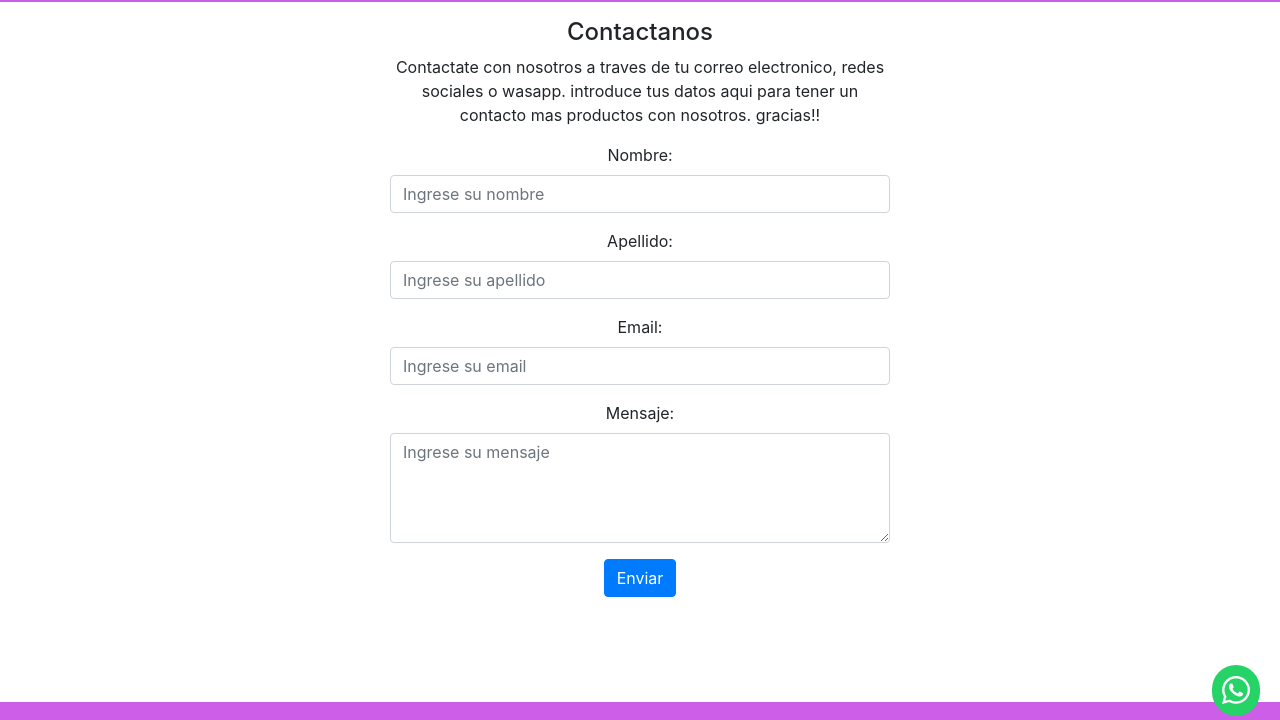
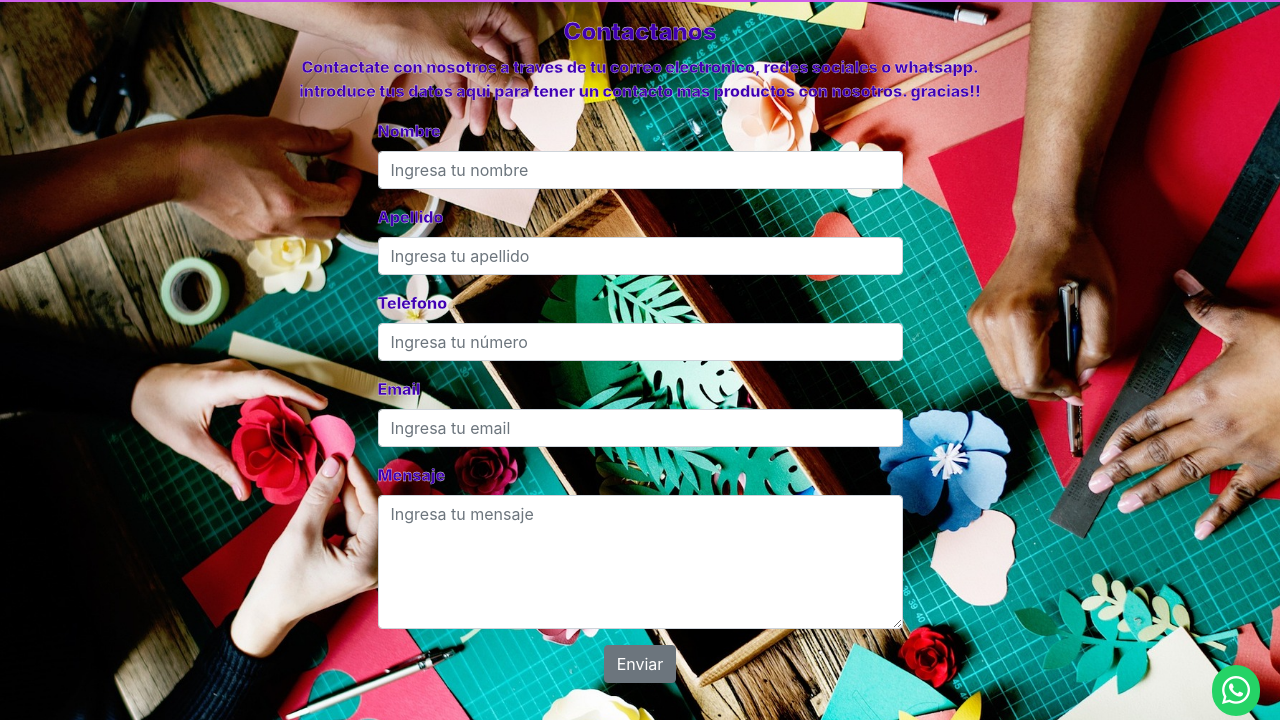
Before and after one commit to Marcosfidelangeli13/estilo-lucre, a plain HTML site: page pages/contacto.html in a window 1280 px wide. Shown: the part 54-774 px from the top of the page. Drawn offline with nearby package versions, Linux system fonts and the light colour scheme.

Commit message:
estilolucre4.0

```diff
--- a/estilos.scss
+++ b/estilos.scss
@@ -6,6 +6,10 @@
     box-sizing: border-box;
 }
 
+/* fuente */
+
+@import url('https://fonts.googleapis.com/css2?family=Montserrat:wght@600&display=swap');
+
 /* navbar */
 
 .navbar {
@@ -13,6 +17,7 @@
 
     a {
         color: black !important;
+        font-family: 'Montserrat', sans-serif;
     }
 }
 
@@ -41,10 +46,14 @@
 
 /* pagina contacto.html */
 
-.container-contacto {
-    height: 700px;
-    width: 500px;
-    background-color: white;
+#img-contacto {
+    background-image: url(/img/fondo-contacto.jpg);
+    background-size: cover;
+}
+
+.borde-letras {
+    font-weight: 800;
+    -webkit-text-stroke: 0.3px white;
 }
 
 /* modificacion sistema cards */
@@ -54,6 +63,7 @@
 
     &:hover {
         transform: scale(0.9);
+        transition: 0.6s;
     }
 }
 
@@ -70,6 +80,10 @@ footer {
     i {
         padding: 20px;
         margin-bottom: 20px;
+
+        &:hover {
+            color: white !important;
+        }
     }
 }
 
--- a/pages/contacto.html
+++ b/pages/contacto.html
@@ -3,8 +3,10 @@
 <head>
     <meta charset="UTF-8">
     <meta name="viewport" content="width=device-width, initial-scale=1.0">
-    <meta name="description" content="en esta seccion podras contactarnos ya sea para enviarnos fotos tus creaiones, venderlas, comprlas o conocer otros artistas">
-    <meta name="keywords" content="Contactate, correo, electronico, redes, datos, sociales, inicio, Nombre, metodos, wasapp">
+    <meta name="description"
+        content="en esta seccion podras contactarnos ya sea para enviarnos fotos tus creaiones, venderlas, comprlas o conocer otros artistas">
+    <meta name="keywords"
+        content="Contactate, correo, electronico, redes, datos, sociales, inicio, Nombre, metodos, wasapp">
     <title>Estilo Lucre</title>
     <link rel="icon" href="../img/logo.png">
     <!-- boostrap css -->
@@ -16,7 +18,7 @@
         crossorigin="anonymous" referrerpolicy="no-referrer" />
     <link rel="stylesheet" href="../estilos.css">
 </head>
-<body class="d-flex flex-column min-vh-100">
+<body class="d-flex flex-column min-vh-100" id="img-contacto">
     <!-- navbar -->
     <nav class="navbar navbar-expand-md navbar-dark">
         <a class="navbar-brand" href="../index.html">ESTILO LUCRE</a>
@@ -47,33 +49,43 @@
         </div>
     </nav>
     <!-- contenedor contacto -->
-    <div class="container-fluid d-flex justify-content-center vh-50">
-        <div class="text-center">
-            <div class="container-contacto">
-                <h4 class="pt-3">Contactanos</h4>
-                <p>
-                    Contactate con nosotros a traves de tu correo electronico, redes sociales o wasapp. introduce tus datos aqui para tener un contacto mas productos con nosotros. gracias!!
+    <div class="container">
+        <div class="container-fluid text-center">
+            <h4 class="pt-3 borde-letras" style="color: #4100B3;">Contactanos</h4>
+            <p class="borde-letras" style="color: #4100B3;">
+                Contactate con nosotros a traves de tu correo electronico, redes sociales o whatsapp. <br>introduce tus datos aqui para tener un contacto mas productos con nosotros. gracias!!
             </p>
+        </div>
+        <div class="container">
+            <div class="row justify-content-center">
+                <div class="col-md-6">
                     <form>
-                    <div class="form-group">
-                        <label for="nombre">Nombre:</label>
-                        <input type="text" class="form-control" id="nombre" placeholder="Ingrese su nombre">
+                        <div class="mb-3">
+                            <label for="nombre" class="form-label borde-letras" style="color: #4100B3;">Nombre</label>
+                            <input type="text" class="form-control" id="nombre" placeholder="Ingresa tu nombre">
                         </div>
-                    <div class="form-group">
-                        <label for="apellido">Apellido:</label>
-                        <input type="text" class="form-control" id="apellido" placeholder="Ingrese su apellido">
+                        <div class="mb-3">
+                            <label for="apellido" class="form-label borde-letras" style="color: #4100B3;">Apellido</label>
+                            <input type="text" class="form-control" id="apellido" placeholder="Ingresa tu apellido">
                         </div>
-                    <div class="form-group">
-                        <label for="email">Email:</label>
-                        <input type="email" class="form-control" id="email" placeholder="Ingrese su email">
+                        <div class="mb-3">
+                            <label for="telefono" class="form-label borde-letras" style="color: #4100B3;">Telefono</label>
+                            <input type="text" class="form-control" id="telefono" placeholder="Ingresa tu número">
                         </div>
-                    <div class="form-group">
-                        <label for="mensaje">Mensaje:</label>
-                        <textarea class="form-control" id="mensaje" rows="4"
-                            placeholder="Ingrese su mensaje"></textarea>
+                        <div class="mb-3">
+                            <label for="email" class="form-label borde-letras" style="color: #4100B3;">Email</label>
+                            <input type="email" class="form-control" id="email" placeholder="Ingresa tu email">
                         </div>
-                    <a href="#"><button type="submit" class="btn btn-primary">Enviar</button></a>
+                        <div class="mb-3">
+                            <label for="mensaje" class="form-label borde-letras" style="color: #4100B3;">Mensaje</label>
+                            <textarea class="form-control" id="mensaje" rows="5"
+                                placeholder="Ingresa tu mensaje"></textarea>
+                        </div>
+                        <div class="d-flex justify-content-center">
+                            <button type="button" class="btn btn-secondary mb-5">Enviar</button>
+                        </div>
                     </form>
+                </div>
             </div>
         </div>
     </div>
```
Also changed, not shown: index.html (+66 -17 lines), pages/compartir.html (+18 -3 lines), pages/metodos.html (+13 -28 lines), pages/nosotros.html (+1 -9 lines), pages/productos.html (+17 -17 lines), estilos.css, img/atrapa sueños.jpg (added), img/bolso azul.jpg (added), img/bolso negro.jpg (added), img/colllar de limon.jpg (added), img/fondo-compartir.jpg (added), img/fondo-contacto.jpg (added), img/fondo-metodos.jpg (added), img/gorro.jpg (added), 1 other file. Lines whose indentation alone changed are shown as unchanged.
